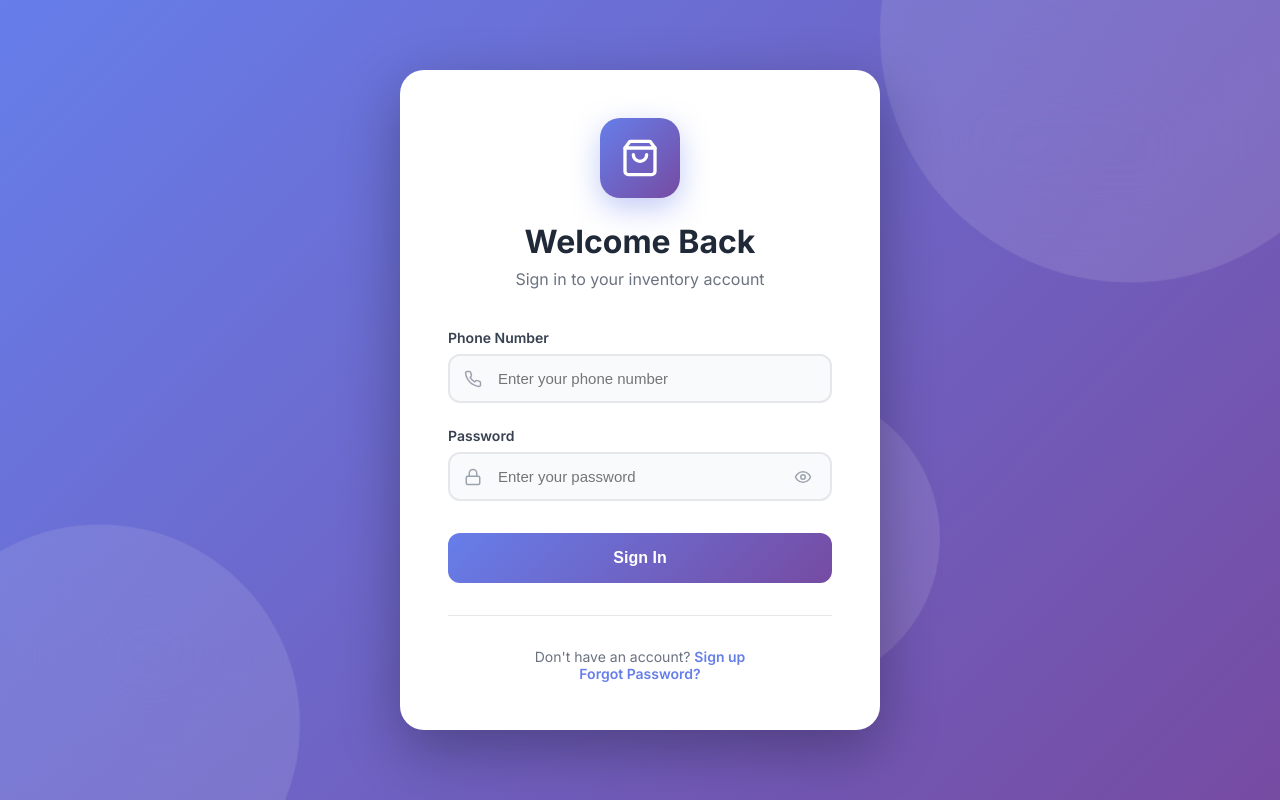
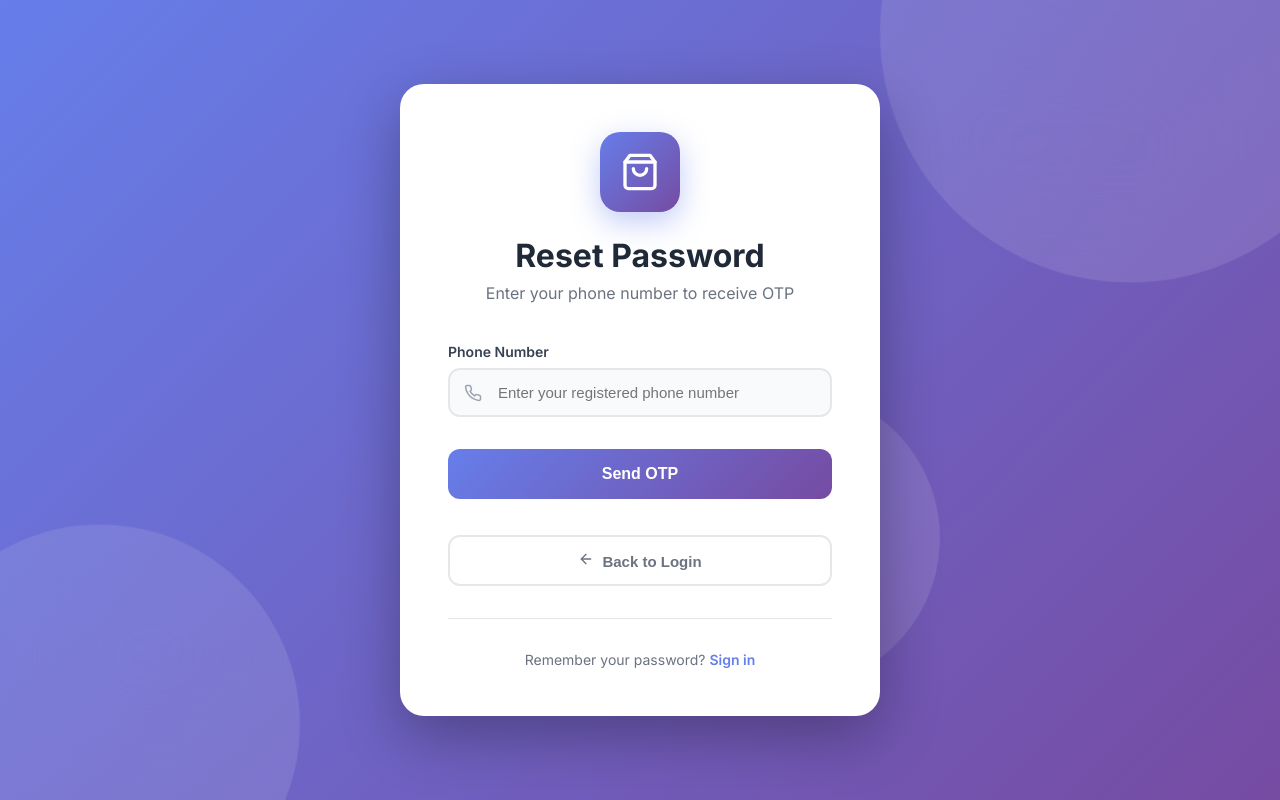
Before and after one commit to crazieequeen/inventory_System, a React (Vite) app in the folder frontend/: page /forget-password in a window 1280 px wide. Before the commit this address led to /forget-password#/login. Built offline with nearby package versions, Linux system fonts and the light colour scheme.

Commit message:
fix: routing issues to profile, signup, and forgetpass

```diff
--- a/frontend/src/App.jsx
+++ b/frontend/src/App.jsx
@@ -1,5 +1,5 @@
 import React, { useState } from 'react';
-import { HashRouter as Router, Routes, Route, Navigate } from 'react-router-dom';
+import { BrowserRouter as Router, Routes, Route, Navigate, Link } from 'react-router-dom';
 import Sidebar from './components/Sidebar';
 import Header from './components/Header';
 import Dashboard from './pages/Dashboard';
--- a/frontend/src/components/Header.jsx
+++ b/frontend/src/components/Header.jsx
@@ -1,4 +1,5 @@
 import React, { useState, useEffect } from 'react';
+import { Link } from 'react-router-dom';
 import { Search, Bell, ChevronDown, AlertTriangle, TrendingUp, Package, ShoppingCart, X } from 'lucide-react';
 import { API_URL } from '../config';
 import { useStock } from '../context/StockContext';
@@ -244,7 +245,7 @@ function Header() {
 
           {showProfileMenu && (
             <div className="profile-menu">
-              <a href="/profile" className="menu-item">Profile</a>
+              <Link to="/profile" className="menu-item">Profile</Link>
               <a
                 href="#logout"
                 className="menu-item"
--- a/frontend/src/pages/ForgetPassword.jsx
+++ b/frontend/src/pages/ForgetPassword.jsx
@@ -1,5 +1,5 @@
 import React, { useState } from 'react';
-import { useNavigate } from 'react-router-dom';
+import { useNavigate, Link } from 'react-router-dom';
 import { Eye, EyeOff, Lock, Phone, ShoppingBag, ArrowLeft } from 'lucide-react';
 import { API_URL } from '../config';
 
@@ -213,7 +213,7 @@ function ForgetPassword() {
         )}
 
         <div className="auth-footer">
-          <p>Remember your password? <a href="/login">Sign in</a></p>
+          <p>Remember your password? <Link to="/login">Sign in</Link></p>
         </div>
       </div>
 
--- a/frontend/src/pages/Login.jsx
+++ b/frontend/src/pages/Login.jsx
@@ -1,5 +1,5 @@
 import React, { useState } from 'react';
-import { useNavigate } from 'react-router-dom';
+import { useNavigate, Link } from 'react-router-dom';
 import { Eye, EyeOff, Lock, Phone, ShoppingBag } from 'lucide-react';
 import { API_URL } from '../config';
 
@@ -113,8 +113,8 @@ function Login() {
         </form>
 
         <div className="auth-footer">
-          <p>Don't have an account? <a href="/signup">Sign up</a></p>
-          <p><a href="/forget-password">Forgot Password?</a></p>
+          <p>Don't have an account? <Link to="/signup">Sign up</Link></p>
+          <p><Link to="/forget-password">Forgot Password?</Link></p>
         </div>
       </div>
 
--- a/frontend/src/pages/Signup.jsx
+++ b/frontend/src/pages/Signup.jsx
@@ -1,5 +1,5 @@
 import React, { useState } from 'react';
-import { useNavigate } from 'react-router-dom';
+import { useNavigate, Link } from 'react-router-dom';
 import { Eye, EyeOff, Lock, Mail, User, ShoppingBag, Building, Phone } from 'lucide-react';
 import { API_URL } from '../config';
 
@@ -273,7 +273,7 @@ function Signup() {
         )}
 
         <div className="auth-footer">
-          <p>Already have an account? <a href="/login">Sign in</a></p>
+          <p>Already have an account? <Link to="/login">Sign in</Link></p>
         </div>
       </div>
 
```
Also changed, not shown: 3 other files (tests, documents, lock files or other folders).
